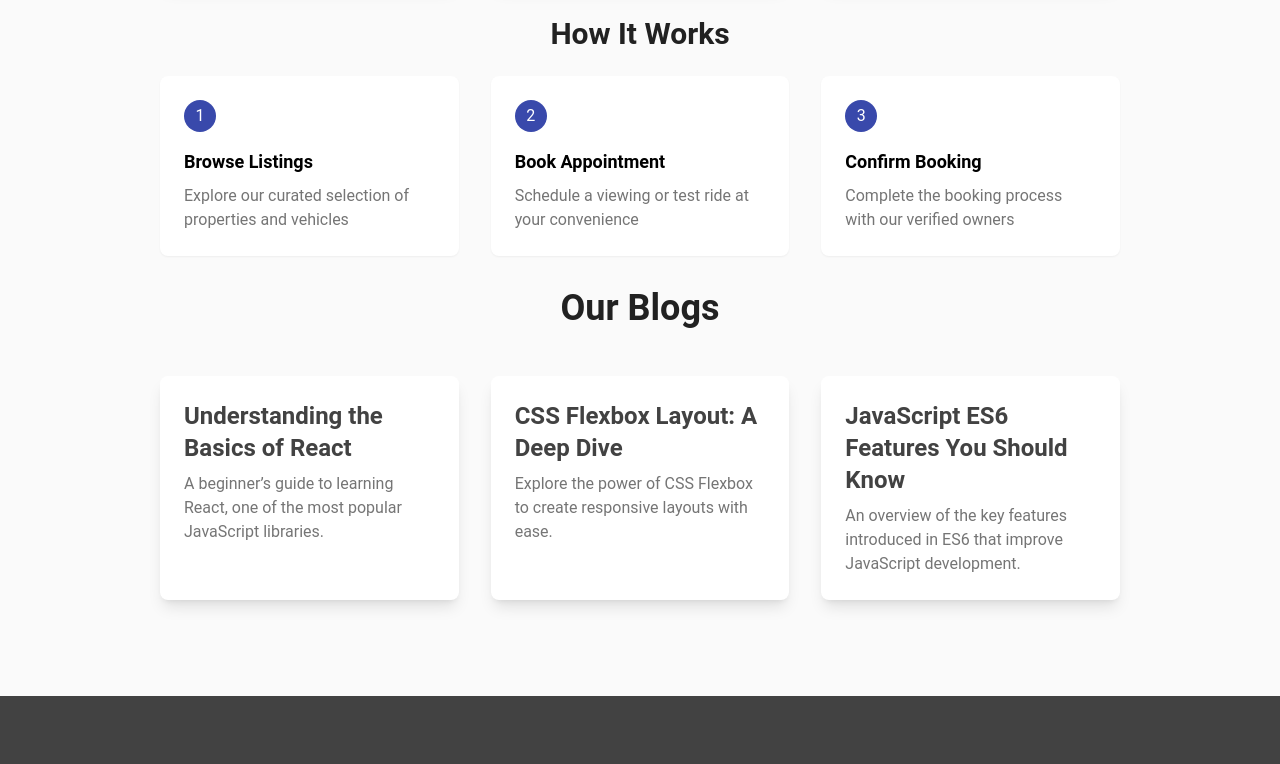
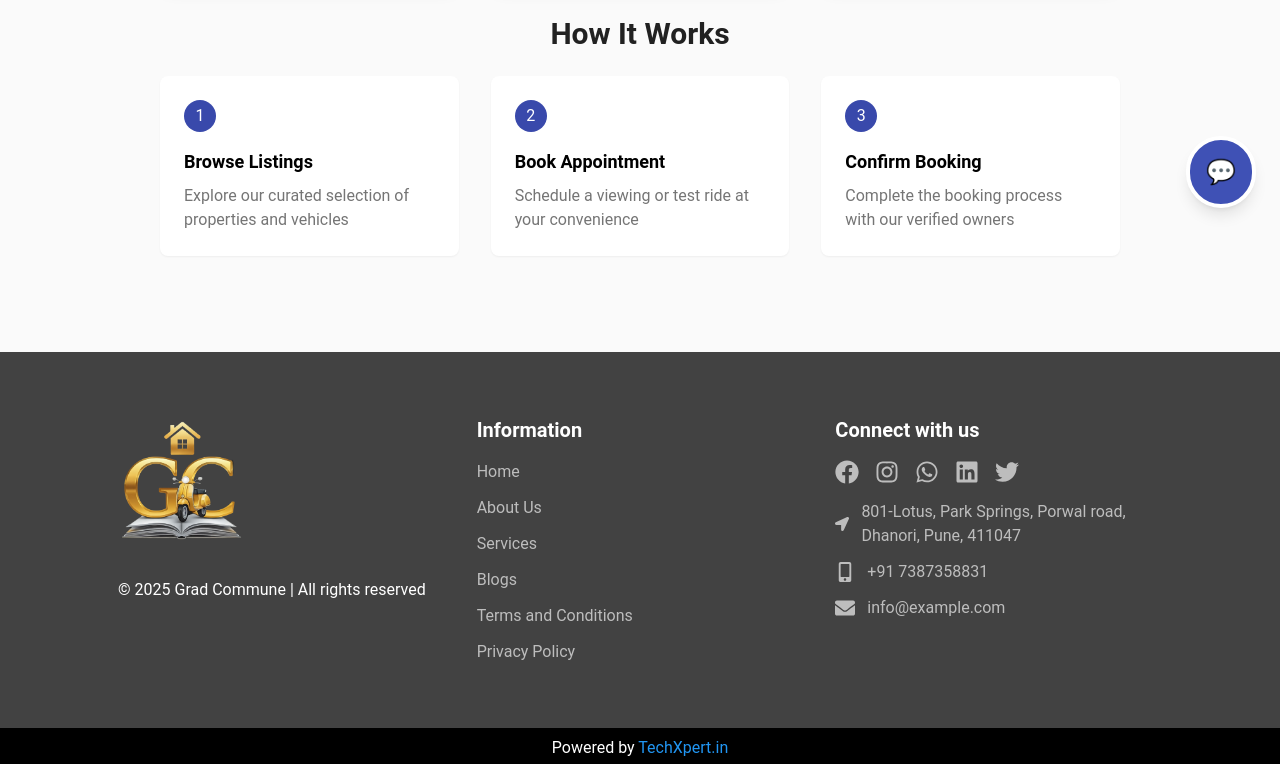
Before and after one commit to shashank8112357010/rental-frontend, a React (Vite) app: page / in a window 1280 px wide. Shown: the part 568-1332 px from the top of the page. Built offline with nearby package versions, Linux system fonts and the light colour scheme.

Commit message:
make blogs page

```diff
--- a/src/components/Footer.jsx
+++ b/src/components/Footer.jsx
@@ -45,6 +45,11 @@ export default function Footer() {
                 <li className="text-gray-400">
                   <Link to="/services" className="hover:text-indigo-600 transition duration-200">
                     Services
+                  </Link>
+                </li>
+                <li className="text-gray-400">
+                  <Link to="/blogs" className="hover:text-indigo-600 transition duration-200">
+                    Blogs
                   </Link>
                 </li>
                 <li className="text-gray-400">
--- a/src/components/Layout.jsx
+++ b/src/components/Layout.jsx
@@ -9,6 +9,7 @@ import Login from "./auth/Login";
 import Register from "./auth/Register";
 import { FiLogOut } from "react-icons/fi";
 import { toast } from "react-toastify";
+import Message from "./Message";
 
 const Layout = () => {
   const location = useLocation();
@@ -235,7 +236,8 @@ const Layout = () => {
       <main className="p-4 sm:p-24">
         <Outlet />
       </main>
-
+      {/* tawk to  */}
+      <Message />
       <Footer />
       <Dialog open={isLoginDialogOpen} onClose={closeDialog}>
         {isRegisterMode ? (
--- a/src/components/Message.jsx
+++ b/src/components/Message.jsx
@@ -1,6 +1,4 @@
-import React, { useState } from "react";
-import { FaWhatsapp } from "react-icons/fa";
-import { Link } from "react-router-dom";
+import React, { useState, useEffect } from "react";
 
 export default function Message() {
     const [isOpen, setIsOpen] = useState(false);
@@ -8,25 +6,38 @@ export default function Message() {
         setIsOpen((prev) => !prev);
     };
 
+    // useEffect(() => {
+    //     const script = document.createElement("script");
+    //     script.src = "https://embed.tawk.to/YOUR_TAWK_WIDGET_ID/DEFAULT";
+    //     script.async = true;
+    //     script.charset = "UTF-8";
+    //     script.setAttribute('crossorigin', '*');
+    //     document.body.appendChild(script);
+
+    //     return () => {
+    //         document.body.removeChild(script);
+    //     };
+    // }, []);
+
     return (
         <div>
-            {/* WhatsApp Icon */}
+            {/* Tawk.to Chat Button */}
             <div className="fixed bottom-6 right-6 z-50">
                 <button
-
-                    className="bg-green-500 p-4 rounded-full shadow-lg border-4 border-white hover:shadow-2xl transform hover:scale-110 transition duration-300 ease-in-out"
+                    className="bg-indigo-500 p-4 rounded-full shadow-lg border-4 border-white hover:shadow-2xl transform hover:scale-110 transition duration-300 ease-in-out"
                     onClick={toggleChat}
-                    aria-label="WhatsApp Chat"
+                    aria-label="Tawk Chat"
                 >
-                    <FaWhatsapp className="text-white text-2xl" />
+                    {/* Chat icon */}
+                    <span className="text-white text-2xl">💬</span> {/* Replace with Tawk.to's icon */}
                 </button>
             </div>
 
-            {/* WhatsApp Chat Popup */}
+            {/* Tawk.to Chat Popup */}
             {isOpen && (
                 <div className="fixed bottom-24 right-6 bg-white border border-gray-200 rounded-lg shadow-2xl z-50 w-80 transition-transform ease-in-out duration-300">
-                    <div className="bg-green-500 text-white rounded-t-lg px-3 py-3 flex items-center justify-between">
-                        <span className="font-semibold text-lg">WhatsApp Chat</span>
+                    <div className="bg-indigo-500 text-white rounded-t-lg px-3 py-3 flex items-center justify-between">
+                        <span className="font-semibold text-lg">Live Chat</span>
                         <button
                             onClick={toggleChat}
                             className="text-white hover:text-gray-200 transition duration-300 text-lg"
@@ -39,14 +50,12 @@ export default function Message() {
                         <p className="text-gray-800 font-medium text-sm">
                             Hi there! 👋 How can we assist you today?
                         </p>
-                        <Link
-                            to="https://wa.me/1234567890?text=Hi!%20I%20would%20like%20to%20know%20more%20about%20your%20services."
-                            target="_blank"
-                            rel="noopener noreferrer"
-                            className="bg-green-500 hover:bg-green-600 text-white font-bold py-2 px-6 rounded-full w-full text-center block transition duration-300"
+                        <button
+                            onClick={toggleChat}
+                            className="bg-indigo-500 hover:bg-indigo-600 text-white font-bold py-2 px-6 rounded-full w-full text-center block transition duration-300"
                         >
                             Start Chat
-                        </Link>
+                        </button>
                     </div>
                 </div>
             )}
--- a/src/main.jsx
+++ b/src/main.jsx
@@ -20,6 +20,10 @@ import TopServices from './components/TopServices/TopServices.jsx'
 import { ToastContainer } from 'react-toastify'
 import 'react-toastify/dist/ReactToastify.css';
 import Academic from './pages/academic/Academic.jsx'
+import Blogs from './pages/Blogs/Blogs.jsx'
+import BlogsPage1 from './pages/Blogs/BlogsPage1.jsx'
+import BlogsPage2 from './pages/Blogs/BlogsPage2.jsx'
+import BlogsPage3 from './pages/Blogs/BlogsPage3.jsx'
 
 const router = createBrowserRouter(
   createRoutesFromElements(
@@ -36,6 +40,10 @@ const router = createBrowserRouter(
         <Route path="privacy_policy" element={<PrivacyPolicy />} />
         <Route path="term_conditions" element={<TermsConditions />} />
         <Route path="services" element={<TopServices />} />
+        <Route path="blogs" element={<Blogs />} />
+        <Route path="blog/blogs1" element={<BlogsPage1 />} />
+        <Route path="blog/blogs2" element={<BlogsPage2 />} />
+        <Route path="blog/blogs3" element={<BlogsPage3 />} />
 
       </Route>
     </>
--- a/src/pages/Blogs/Blogs.jsx
+++ b/src/pages/Blogs/Blogs.jsx
@@ -1,27 +1,28 @@
 import React from 'react';
+import { Link } from 'react-router-dom';
 
 const Blogs = () => {
     const blogData = [
         {
             id: 1,
-            title: 'Understanding the Basics of React',
-            description: 'A beginner’s guide to learning React, one of the most popular JavaScript libraries.',
-            // image: 'https://via.placeholder.com/400x300',
-            link: '#',
+            title: "Finding Your Perfect Stay, Made Effortless!",
+            description: 'Say goodbye to the chaos of house-hunting! Discover how our platform makes finding your perfect stay quick and easy.',
+            image: 'https://via.placeholder.com/400x300',
+            link: '/blog/blogs1',
         },
         {
             id: 2,
-            title: 'CSS Flexbox Layout: A Deep Dive',
-            description: 'Explore the power of CSS Flexbox to create responsive layouts with ease.',
-            // image: 'https://via.placeholder.com/400x300',
-            link: '#',
+            title: 'Ride Easy, Roam Freely: Your Perfect Two-Wheel Partner Awaits!',
+            description: 'Tired of walking long distances or waiting endlessly for public transport? We get it—student life demands speed, convenience, and freedom!',
+            image: 'https://via.placeholder.com/400x300',
+            link: '/blog/blogs2',
         },
         {
             id: 3,
-            title: 'JavaScript ES6 Features You Should Know',
-            description: 'An overview of the key features introduced in ES6 that improve JavaScript development.',
-            // image: 'https://via.placeholder.com/400x300',
-            link: '#',
+            title: "Crack the Code of Academic Success with Us!",
+            description: 'Struggling to keep up with notes, deadlines, and research? We’ve got your back! Our platform is built to make your academic journey smoother, smarter, and stress-free.',
+            image: 'https://via.placeholder.com/400x300',
+            link: '/blog/blogs3',
         },
     ];
 
@@ -32,15 +33,21 @@ const Blogs = () => {
             </div>
             <div className="grid grid-cols-1 sm:grid-cols-2 lg:grid-cols-3 gap-8">
                 {blogData.map((blog) => (
-                    <div key={blog.id} className="bg-white rounded-lg shadow-lg overflow-hidden">
-                        {/* <img src={blog.image} alt={blog.title} className="w-full h-48 object-cover" /> */}
-                        <div className="p-6">
-                            <h2 className="text-xl md:text-2xl font-semibold text-gray-800">{blog.title}</h2>
-                            <p className="text-gray-600 mt-2">{blog.description}</p>
-                            {/* <a href={blog.link} className="text-indigo-600 mt-4 inline-block hover:underline">
-                                Read more
-                            </a> */}
+                    <div key={blog.id} className="bg-white pb-8 h-full rounded-lg shadow-lg overflow-hidden relative flex flex-col">
+                        <img src={blog.image} alt={blog.title} className="w-full h-48 object-cover" />
+                        <div className="p-6 flex flex-col flex-grow">
+                            <h2 className="text-xl md:text-2xl line-clamp-2 font-semibold text-gray-800">{blog.title}</h2>
+                            <p className="text-gray-600 line-clamp-3 mt-2">{blog.description}</p>
                         </div>
+                        {/* Fixed Position for Read More Button */}
+                        <Link to={blog.link}>
+                            <div className='flex justify-center items-center'>
+
+                                <button className="bg-indigo-600  text-white px-6 py-2 rounded-md hover:bg-indigo-700 transition duration-300">
+                                    Read more
+                                </button>
+                            </div>
+                        </Link>
                     </div>
                 ))}
             </div>
--- /dev/null
+++ b/src/pages/Blogs/BlogsPage1.jsx
@@ -0,0 +1,11 @@
+import React from 'react'
+
+const BlogsPage1 = () => {
+    return (
+        <div>
+
+        </div>
+    )
+}
+
+export default BlogsPage1
--- /dev/null
+++ b/src/pages/Blogs/BlogsPage2.jsx
@@ -0,0 +1,11 @@
+import React from 'react'
+
+const BlogsPage2 = () => {
+    return (
+        <div>
+
+        </div>
+    )
+}
+
+export default BlogsPage2
--- /dev/null
+++ b/src/pages/Blogs/BlogsPage3.jsx
@@ -0,0 +1,11 @@
+import React from 'react'
+
+const BlogsPage3 = () => {
+    return (
+        <div>
+
+        </div>
+    )
+}
+
+export default BlogsPage3
--- a/src/pages/Home.jsx
+++ b/src/pages/Home.jsx
@@ -79,7 +79,7 @@ const Home = () => {
         </section>
 
         {/* <TopServices /> */}
-        <Blogs />
+        {/* <Blogs /> */}
         {/* <About /> */}
       </div>
 
```
